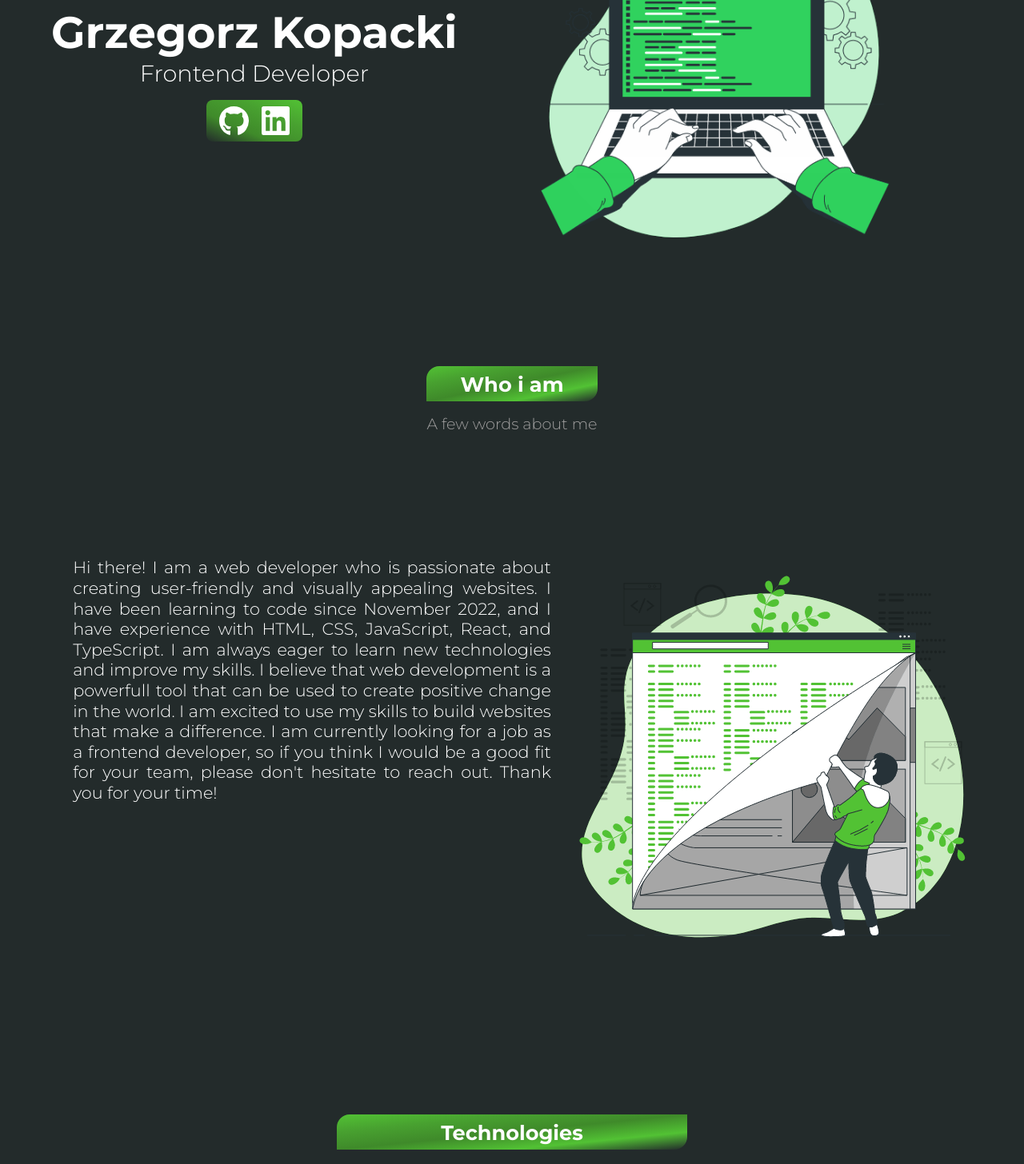
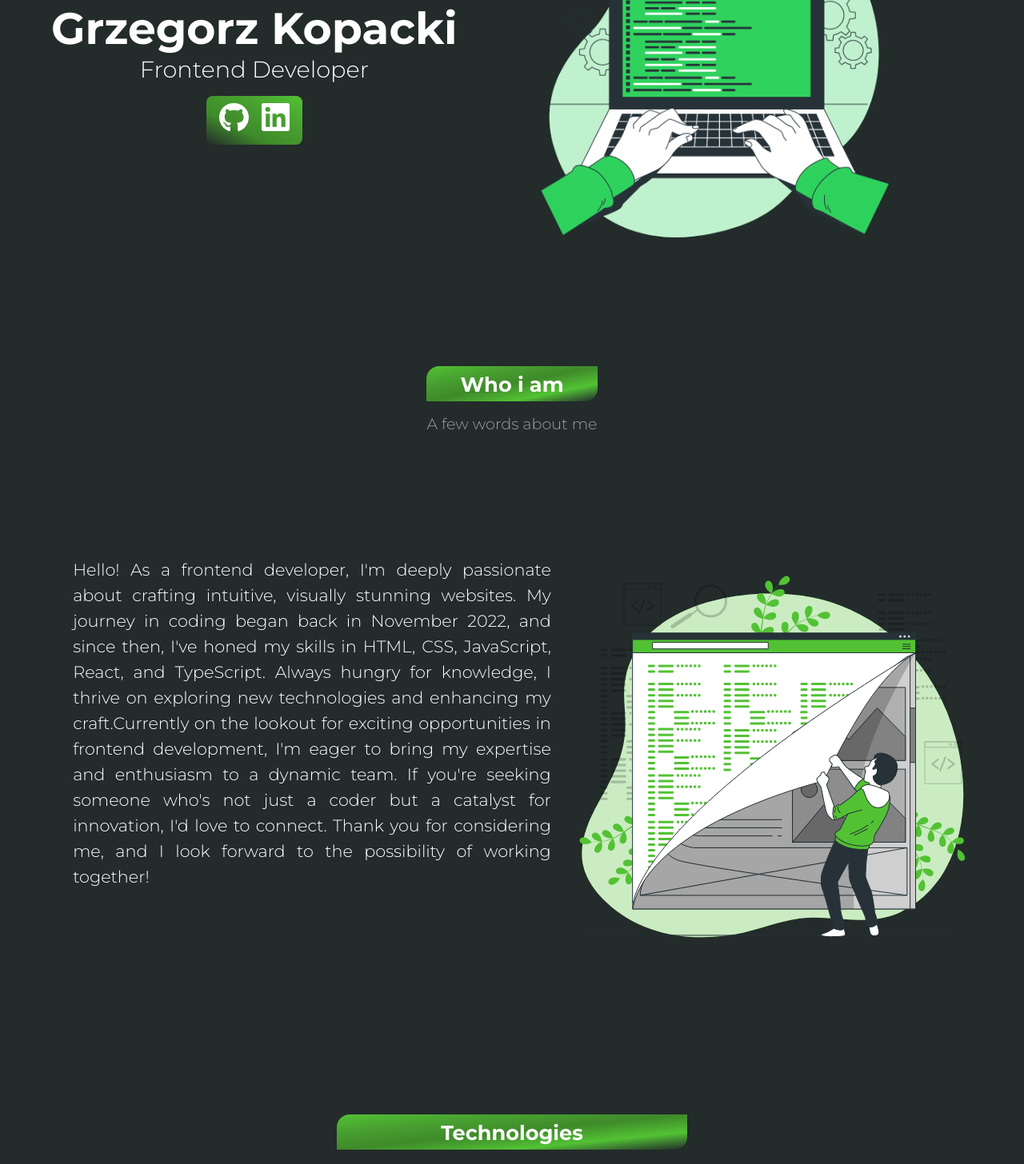
Before and after one commit to GrzegorzKopacki/Portfolio, a React (Vite) app in the folder portfolioPage/: page / in a window 1280 px wide. Shown: the part 340-1796 px from the top of the page at 80% size. Built offline with nearby package versions, Linux system fonts and the light colour scheme.

Commit message:
preapred for deployment

```diff
--- a/portfolioPage/src/components/AboutMe/AboutMe.module.css
+++ b/portfolioPage/src/components/AboutMe/AboutMe.module.css
@@ -1,7 +1,7 @@
 .aboutText {
 	font-size: 1rem;
 	padding: 1.3rem;
-	line-height: 1.6rem;
+	line-height: 2rem;
 	color: var(--textColor);
 	text-align: justify;
 }
--- a/portfolioPage/src/components/HomeSite/HomeSite.jsx
+++ b/portfolioPage/src/components/HomeSite/HomeSite.jsx
@@ -7,13 +7,28 @@ import styles from "./HomeSite.module.css";
 export function HomeSite({ theme }) {
 	return (
 		<section id="home" className={styles.home}>
-			<img className={styles.homeImg} src={theme === "dark" ? HERODARK : HEROWHITE} />
+			<img
+				className={styles.homeImg}
+				src={theme === "dark" ? HERODARK : HEROWHITE}
+			/>
 			<div className={styles.homeContent}>
 				<h1>Grzegorz Kopacki</h1>
 				<span>Frontend Developer</span>
 				<div className={styles.homeIcons}>
-					<img src={GITHUBICON} />
-					<img src={LINKEDINICON} />
+					<a
+						rel="noopener"
+						target="_blank"
+						href="https://github.com/GrzegorzKopacki"
+					>
+						<img src={GITHUBICON} />
+					</a>
+					<a
+						rel="noopener"
+						target="_blank"
+						href="https://www.linkedin.com/in/grzegorz-kopacki-014977115/"
+					>
+						<img src={LINKEDINICON} />
+					</a>
 				</div>
 			</div>
 			<button className={styles.scrollDownButton}>
--- a/portfolioPage/src/constants/language.js
+++ b/portfolioPage/src/constants/language.js
@@ -13,7 +13,7 @@ export const LANGUAGE = [
 				title: "Kim jestem",
 				subtitle: "Kilka słów o mnie",
 				description:
-					"Cześć! Jestem programistą webowym, który pasjonuje się tworzeniem przyjaznych dla użytkownika i wizualnie atrakcyjnych stron internetowych. Uczę się kodowania od listopada 2022 roku i mam doświadczenie z HTML-em, CSS-em, JavaScript-em, React-em i TypeScript-em. Zawsze chętnie uczę się nowych technologii i doskonalę moje umiejętności. Wierzę, że rozwój stron internetowych to potężne narzędzie, które może być wykorzystane do tworzenia pozytywnych zmian na świecie. Jestem podekscytowany możliwością wykorzystania moich umiejętności do budowania stron, które robią różnicę. Obecnie szukam pracy jako programista frontendowy, więc jeśli sądzisz, że byłbym dobrym uzupełnieniem Twojego zespołu, proszę, nie wahaj się skontaktować. Dziękuję za poświęcony czas!",
+					"Cześć! Jako front-end developer, pasjonuję się tworzeniem intuicyjnych, wizualnie atrakcyjnych stron internetowych. Moja przygoda z programowaniem rozpoczęła się w listopadzie 2022 roku, a od tego czasu doskonaliłem swoje umiejętności w HTML, CSS, JavaScript, React, Next i TypeScript. Zawsze jestem otwarty na nowe technologie i ciągłe doskonalenie moich umiejętności.Aktualnie poszukuję interesujących możliwości związanych z front-end developmentem, i z niecierpliwością czekam na okazję, aby przynieść moją ekspertyzę i entuzjazm do dynamicznego zespołu. Jeśli szukasz kogoś, kto nie tylko pisze kod, ale jest katalizatorem innowacji, chętnie się podłączę. Dziękuję za rozważenie mojej kandydatury, i z niecierpliwością czekam na możliwość współpracy!",
 			},
 		],
 		projects: [
@@ -57,7 +57,7 @@ export const LANGUAGE = [
 				title: "Who i am",
 				subtitle: "A few words about me",
 				description:
-					"Hi there! I am a web developer who is passionate about creating user-friendly and visually appealing websites. I have been learning to code since November 2022, and I have experience with HTML, CSS, JavaScript, React, and TypeScript. I am always eager to learn new technologies and improve my skills. I believe that web development is a powerfull tool that can be used to create positive change in the world. I am excited to use my skills to build websites that make a difference. I am currently looking for a job as a frontend developer, so if you think I would be a good fit for your team, please don't hesitate to reach out. Thank you for your time!",
+					"Hello! As a frontend developer, I'm deeply passionate about crafting intuitive, visually stunning websites. My journey in coding began back in November 2022, and since then, I've honed my skills in HTML, CSS, JavaScript, React, and TypeScript. Always hungry for knowledge, I thrive on exploring new technologies and enhancing my craft.Currently on the lookout for exciting opportunities in frontend development, I'm eager to bring my expertise and enthusiasm to a dynamic team. If you're seeking someone who's not just a coder but a catalyst for innovation, I'd love to connect. Thank you for considering me, and I look forward to the possibility of working together!",
 			},
 		],
 		projects: [
--- a/portfolioPage/src/constants/projects.js
+++ b/portfolioPage/src/constants/projects.js
@@ -1,5 +1,7 @@
 import ONE from "../assets/projectOneHero.png";
 import TWO from "../assets/Horizon.png";
+import THREE from "../assets/quizz.png";
+import FOUR from "../assets/memory.png";
 
 export const PROJECTS = [
 	{
@@ -13,7 +15,7 @@ export const PROJECTS = [
 			"Wearhouse is a web application built using React, React Router and Vite, allowing users to browse products, manage their cart and favorite items, and complete their orders. The backend of the application is based on db-json.",
 
 		descriptionPL:
-			"Moja aplikacja e-commerce to aplikacja webowa stworzona przy użyciu React, React Router i Vite, która umożliwia użytkownikom przeglądanie produktów, zarządzanie koszykiem i ulubionymi przedmiotami, oraz finalizowanie zamówień. Backend aplikacji opiera się na db-json.",
+			"Wearhouse to aplikacja webowa stworzona przy użyciu React, React Router i Vite, która umożliwia użytkownikom przeglądanie produktów, zarządzanie koszykiem i ulubionymi przedmiotami, oraz finalizowanie zamówień. Backend aplikacji opiera się na db-json.",
 	},
 	{
 		id: 2,
@@ -41,28 +43,28 @@ export const PROJECTS = [
 	},
 	{
 		id: 3,
-		title: "some title",
-		image: ONE,
-		live: "some link",
-		github: "some github",
-		technologies: ["TypeScript", "Next.js", "React", "Vite"],
+		title: "QuizzCreator App",
+		image: THREE,
+		live: "https://quizzcreator.netlify.app/",
+		github: "https://github.com/GrzegorzKopacki/QuizApp",
+		technologies: ["JavaScript", "React", "Vite", "Firebase"],
 		description:
-			"In a magical garden full of colorful flowers, three friends met: an owl, a rabbit, and a hedgehog. They talked about their dreams and plans for the future, while admiring the sunset painting the sky with pink and orange hues.",
+			"QuizzCreator is a web application built with React and Firebase, allowing users to create and take quizzes. It provides functionality for adding new questions, deleting existing questions, and summarizing quiz results.",
 
 		descriptionPL:
-			"W magicznym ogrodzie pełnym kolorowych kwiatów, spotkały się trzy przyjaciółki: sowa, zając i jeżyk. Rozmawiały o swoich marzeniach i planach na przyszłość, podziwiając jednocześnie zachód słońca malujący niebo różowymi i pomarańczowymi barwami.",
+			"QuizzCreator to aplikacja internetowa zbudowana przy użyciu React i Firebase, umożliwiająca użytkownikom tworzenie i rozwiązywanie quizów. Zapewnia funkcjonalność dodawania nowych pytań, usuwania istniejących pytań oraz podsumowywania wyników quizu.",
 	},
 	{
 		id: 4,
-		title: "some title",
-		image: ONE,
-		live: "some link",
-		github: "some github",
-		technologies: ["JavaScript", "React", "Vite"],
+		title: "Memory numbers",
+		image: FOUR,
+		live: "https://memorynumbers.netlify.app/",
+		github: "https://github.com/GrzegorzKopacki/memoryGameReact",
+		technologies: ["JavaScript", "HTML", "CSS", "React", "Vite"],
 		description:
-			"In a magical garden full of colorful flowers, three friends met: an owl, a rabbit, and a hedgehog. They talked about their dreams and plans for the future, while admiring the sunset painting the sky with pink and orange hues.",
+			"Memory Numbers is a simple card game where the player needs to find all pairs of numbers within a limited time. The game is written in React using JavaScript, HTML, and CSS.",
 
 		descriptionPL:
-			"W magicznym ogrodzie pełnym kolorowych kwiatów, spotkały się trzy przyjaciółki: sowa, zając i jeżyk. Rozmawiały o swoich marzeniach i planach na przyszłość, podziwiając jednocześnie zachód słońca malujący niebo różowymi i pomarańczowymi barwami.",
+			"Memory Numbers to prost gra, w której gracz musi odnaleźć wszystkie pary liczb w ograniczonym czasie. Gra jest napisana w React przy użyciu języków JavaScript, HTML i CSS.",
 	},
 ];
```
Also changed, not shown: portfolioPage/src/assets/quizz.png (added), 1 other file (tests, documents, lock files or other folders).
